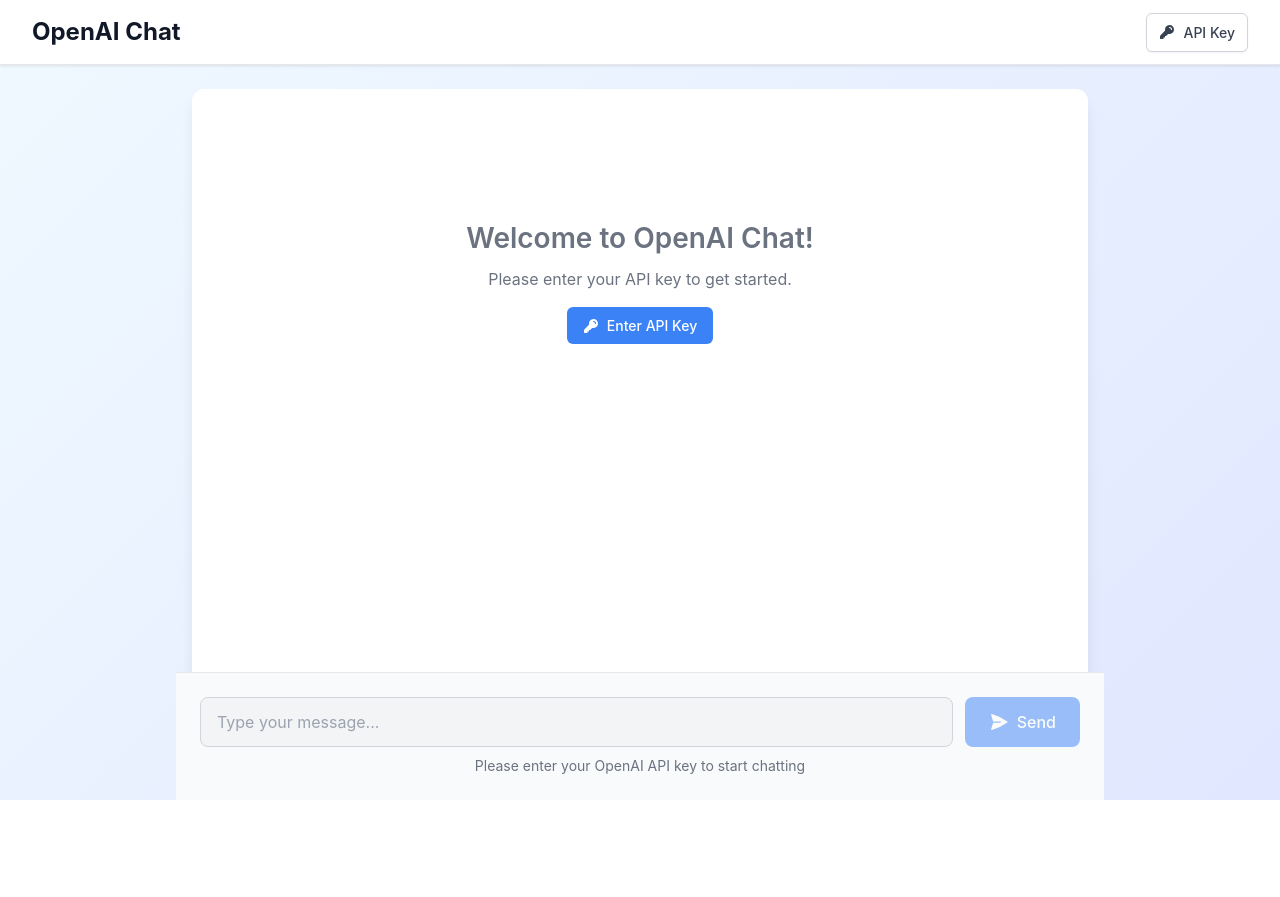
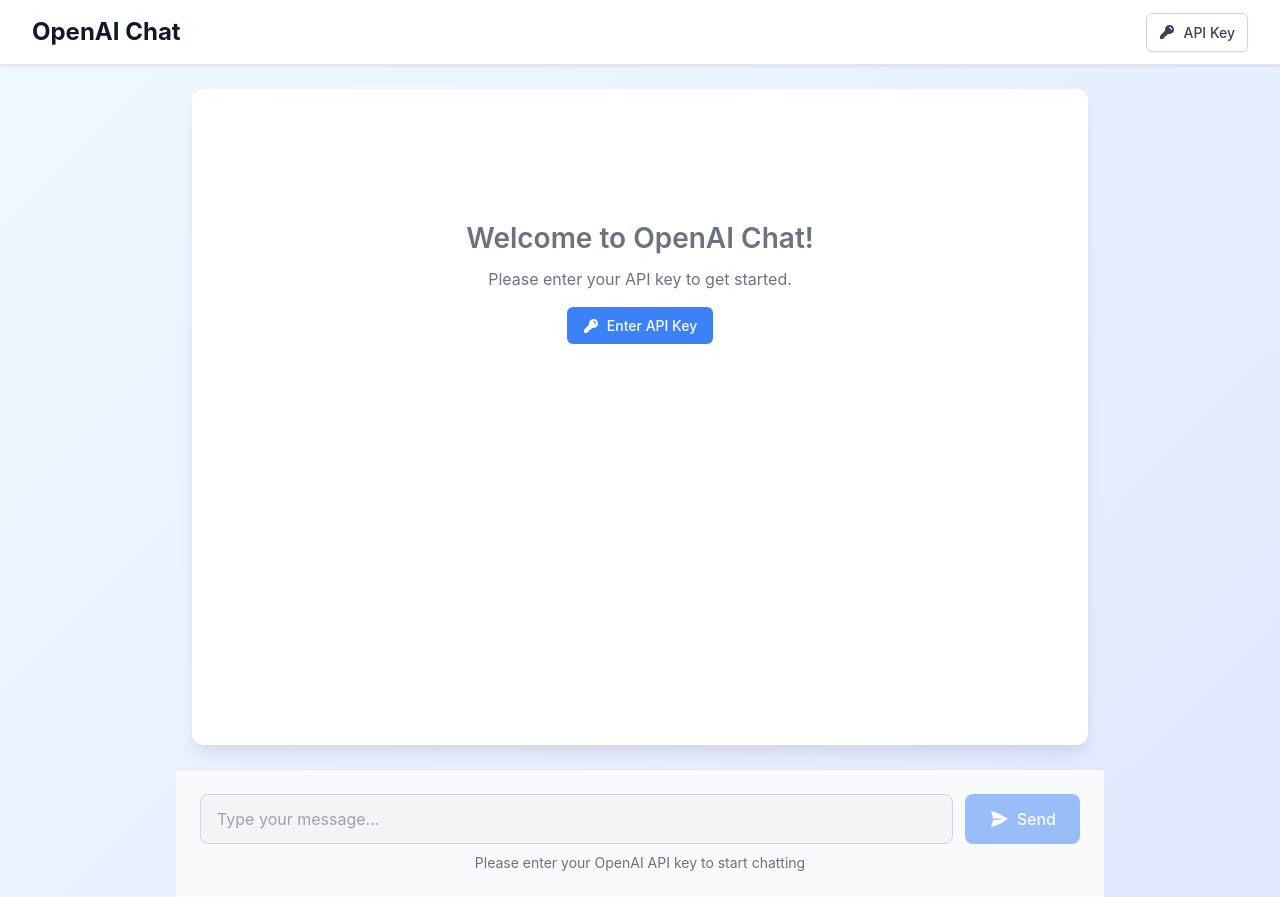
Before and after one commit to ovokpus/openai-chat-app, a React (Vite) app in the folder frontend/: page / in a window 1280 px wide. Before the commit the page ends 800 px from the top, so only its background shows below. Built offline with nearby package versions, Linux system fonts and the light colour scheme.

Commit message:
Simple layout attempt - header still missing

```diff
--- a/frontend/src/App.css
+++ b/frontend/src/App.css
@@ -1,11 +1,9 @@
 /* App Layout */
 .app {
-  height: 100vh;
-  width: 100%;
+  min-height: 100vh;
   background: linear-gradient(135deg, #f0f9ff 0%, #e0e7ff 100%);
-  display: grid;
-  grid-template-rows: auto auto 1fr auto;
-  overflow: hidden;
+  display: flex;
+  flex-direction: column;
 }
 
 /* Header Styles */
@@ -116,8 +114,7 @@
   padding: 1rem;
   display: flex;
   justify-content: center;
-  min-height: 0;
-  overflow: hidden;
+  flex: 1;
 }
 
 .chat-container {
@@ -126,8 +123,7 @@
   background: white;
   border-radius: 0.5rem;
   box-shadow: 0 10px 15px -3px rgba(0, 0, 0, 0.1);
-  overflow: hidden;
-  height: 100%;
+  height: 70vh;
   display: flex;
   flex-direction: column;
 }
@@ -137,14 +133,11 @@
   overflow-y: auto;
   overflow-x: hidden;
   padding: 1.5rem;
-  padding-bottom: 4rem;
   display: flex;
   flex-direction: column;
   gap: 1rem;
-  height: 100%;
+  flex: 1;
   scroll-behavior: smooth;
-  flex: 1;
-  min-height: 0;
 }
 
 .welcome-section {
--- a/frontend/src/index.css
+++ b/frontend/src/index.css
@@ -21,13 +21,11 @@
   margin: 0;
   padding: 0;
   min-width: 320px;
-  height: 100vh;
-  overflow: hidden;
+  min-height: 100vh;
 }
 
 #root {
-  height: 100vh;
-  width: 100%;
+  min-height: 100vh;
 }
 
 a {
```
Also changed, not shown: 1 other file (tests, documents, lock files or other folders).
